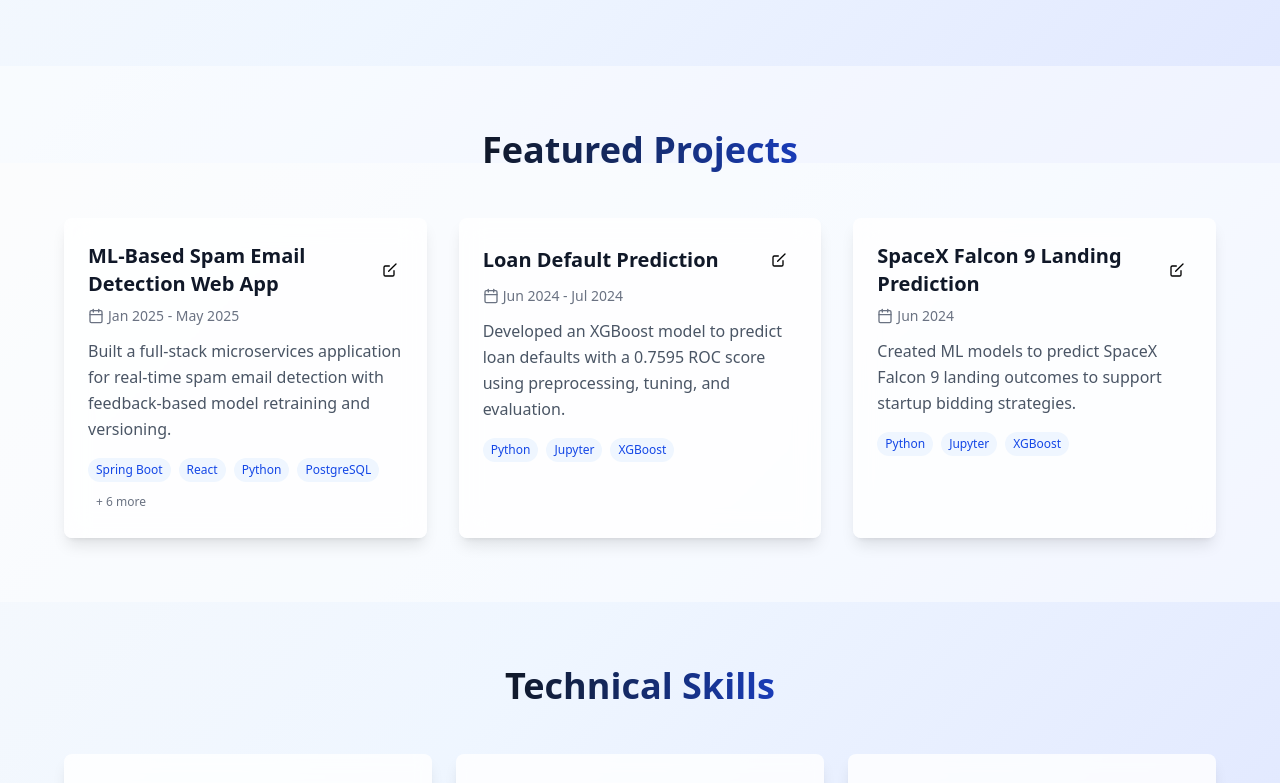
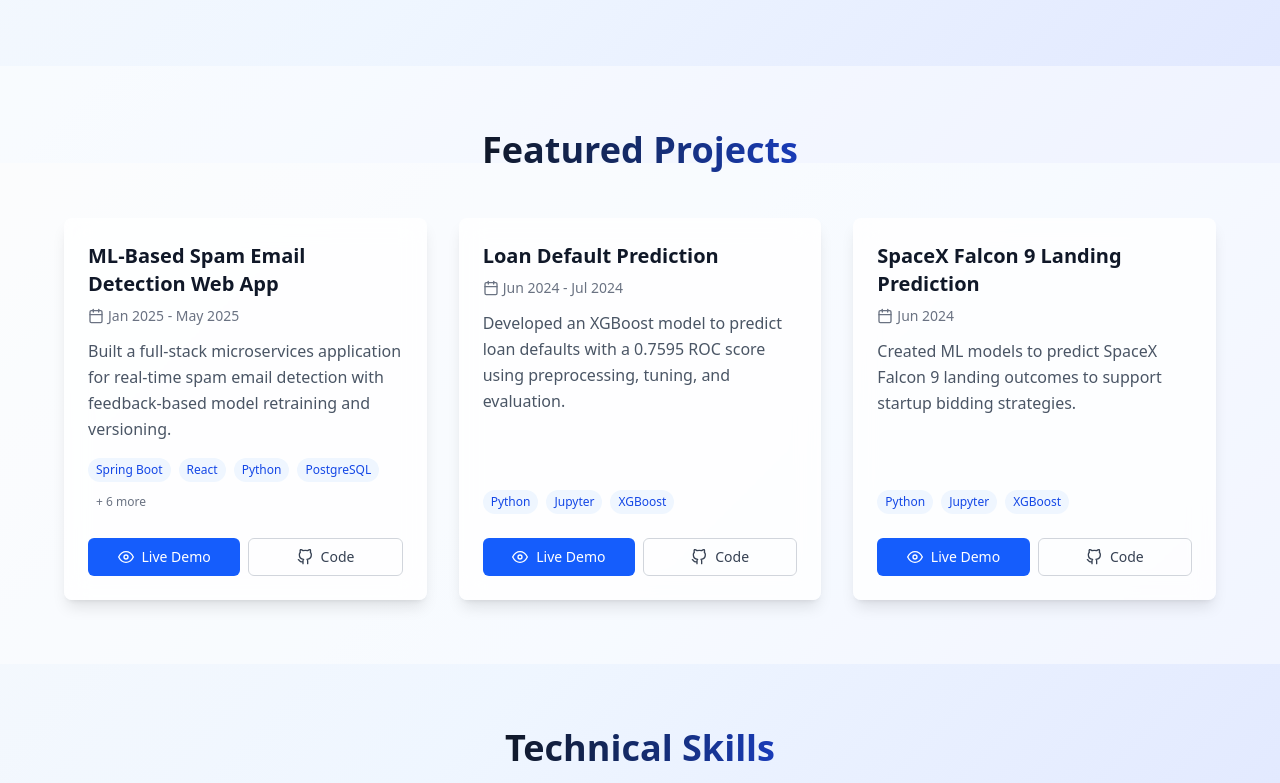
Before and after one commit to ommagdum/om-portfolio, an Angular app: page / in a window 1280 px wide. Shown: the part 637-1420 px from the top of the page. Built offline with nearby package versions, Linux system fonts and the light colour scheme.

Commit message:
add liveDemo to project section

```diff
--- a/src/app/components/projects/projects.html
+++ b/src/app/components/projects/projects.html
@@ -8,18 +8,10 @@
 
         <div class="grid md:grid-cols-2 lg:grid-cols-3 gap-8">
             @for (project of projects; track project.title) {
-                <div class="group hover:shadow-xl transition-all duration-300 hover:-translate-y-2 border-0 shadow-lg bg-white/80 backdrop-blur-md rounded-lg ">
-                    <div class="p-6">
+                <div class="group hover:shadow-xl transition-all duration-300 hover:-translate-y-2 border-0 shadow-lg bg-white/80 backdrop-blur-md rounded-lg flex flex-col h-full">
+                    <div class="p-6 flex-1 flex flex-col">
                         <div class="flex items-center justify-between mb-2">
                             <h3 class="text-xl font-bold text-gray-900 group-hover:text-blue-600 transition-colors">{{ project.title }}</h3>
-                            <a [href]="project.repository"
-                            class="h-9 w-9 rounded-md flex items-center justify-center hover:bg-gray-100">
-                            <svg xmlns="http://www.w3.org/2000/svg" width="16" height="16" viewBox="0 0 24 24" fill="none" stroke="currentColor" stroke-width="2" stroke-linecap="round" stroke-linejoin="round" class="w-4 h-4">
-                                <path d="M18 13v6a2 2 0 0 1-2 2H5a2 2 0 0 1-2-2V8a2 2 0 0 1 2-2h6"></path>
-                                <polyline points="15 3h6v6"></polyline>
-                                <line x1="10" y1="14" x2="21" y2="3"></line>
-                            </svg>
-                            </a>
                         </div>
 
                         <div class="flex items-center text-sm text-gray-500 mb-3">
@@ -32,9 +24,9 @@
                             <span>{{project.duration}}</span>
                         </div>
 
-                        <p class="text-gray-600 mb-4 leading-relaxed">{{project.description}}</p>
+                        <p class="text-gray-600 mb-4 leading-relaxed flex-1">{{project.description}}</p>
 
-                        <div class="flex flex-wrap gap-2">
+                        <div class="flex flex-wrap gap-2 mb-4">
                             @for (tech of project.tech.slice(0, 4); track tech) {
                                 <span class="px-2 py-1 text-xs font-medium bg-blue-50 text-blue-700 rounded-full hover:bg-blue-100 transition-colors">
                                     {{tech}}
@@ -46,10 +38,31 @@
                                 </span>
                             }
                         </div>
+
+                        <div class="flex gap-2 mt-auto pt-2">
+                            <a [href]="project.liveDemo"
+                               target="_blank"
+                               rel="noopener noreferrer"
+                               class="flex-1 flex items-center justify-center px-3 py-2 text-sm font-medium text-white bg-blue-600 rounded-md hover:bg-blue-700 transition-colors">
+                                <svg xmlns="http://www.w3.org/2000/svg" width="16" height="16" viewBox="0 0 24 24" fill="none" stroke="currentColor" stroke-width="2" stroke-linecap="round" stroke-linejoin="round" class="w-4 h-4 mr-2">
+                                    <path d="M1 12s4-8 11-8 11 8 11 8-4 8-11 8-11-8-11-8z"></path>
+                                    <circle cx="12" cy="12" r="3"></circle>
+                                </svg>
+                                Live Demo
+                            </a>
+                            <a [href]="project.repository"
+                               target="_blank"
+                               rel="noopener noreferrer"
+                               class="flex-1 flex items-center justify-center px-3 py-2 text-sm font-medium text-gray-700 border border-gray-300 rounded-md hover:bg-gray-50 transition-colors">
+                                <svg xmlns="http://www.w3.org/2000/svg" width="16" height="16" viewBox="0 0 24 24" fill="none" stroke="currentColor" stroke-width="2" stroke-linecap="round" stroke-linejoin="round" class="w-4 h-4 mr-2">
+                                    <path d="M9 19c-5 1.5-5-2.5-7-3m14 6v-3.87a3.37 3.37 0 0 0-.94-2.61c3.14-.35 6.44-1.54 6.44-7A5.44 5.44 0 0 0 20 4.77 5.07 5.07 0 0 0 19.91 1S18.73.65 16 2.48a13.38 13.38 0 0 0-7 0C6.27.65 5.09 1 5.09 1A5.07 5.07 0 0 0 5 4.77a5.44 5.44 0 0 0-1.5 3.78c0 5.42 3.3 6.61 6.44 7A3.37 3.37 0 0 0 9 18.13V22"></path>
+                                </svg>
+                                Code
+                            </a>
+                        </div>
                     </div>
                 </div>
             }
-
         </div>
     </div>
 </section>
--- a/src/app/models/project.ts
+++ b/src/app/models/project.ts
@@ -4,4 +4,5 @@ export interface Project {
     duration: string;
     description: string;
     repository: string;
+    liveDemo: string;
 }
--- a/src/app/services/project.ts
+++ b/src/app/services/project.ts
@@ -13,21 +13,24 @@ export class ProjectService {
       tech: ['Spring Boot', 'React', 'Python', 'PostgreSQL', 'JWT', 'OAuth2', 'Tailwind CSS', 'Flask', 'Naive Bayes', 'TF-IDF'],
       duration: 'Jan 2025 - May 2025',
       description: 'Built a full-stack microservices application for real-time spam email detection with feedback-based model retraining and versioning.',
-      repository: 'https://github.com/ommagdum/intelligent-spam-detection'
+      repository: 'https://github.com/ommagdum/intelligent-spam-detection',
+      liveDemo: 'https://webapp-frontend-qawu.onrender.com/'
     },
     {
       title: 'Loan Default Prediction',
       tech: ['Python', 'Jupyter', 'XGBoost'],
       duration: 'Jun 2024 - Jul 2024',
       description: 'Developed an XGBoost model to predict loan defaults with a 0.7595 ROC score using preprocessing, tuning, and evaluation.',
-      repository: 'https://github.com/ommagdum/Loan-Default-Prediction'
+      repository: 'https://github.com/ommagdum/Loan-Default-Prediction',
+      liveDemo: 'https://github.com/ommagdum/Loan-Default-Prediction'
     },
     {
       title: 'SpaceX Falcon 9 Landing Prediction',
       tech: ['Python', 'Jupyter', 'XGBoost'],
       duration: 'Jun 2024',
       description: 'Created ML models to predict SpaceX Falcon 9 landing outcomes to support startup bidding strategies.',
-      repository: 'https://github.com/ommagdum/Loan-Default-Prediction'
+      repository: 'https://github.com/ommagdum/Applied-Data-Science-Capstone-IBM',
+      liveDemo: 'https://github.com/ommagdum/Applied-Data-Science-Capstone-IBM'
     }
   ];
 
```
Also changed, not shown: 1 other file (tests, documents, lock files or other folders).
